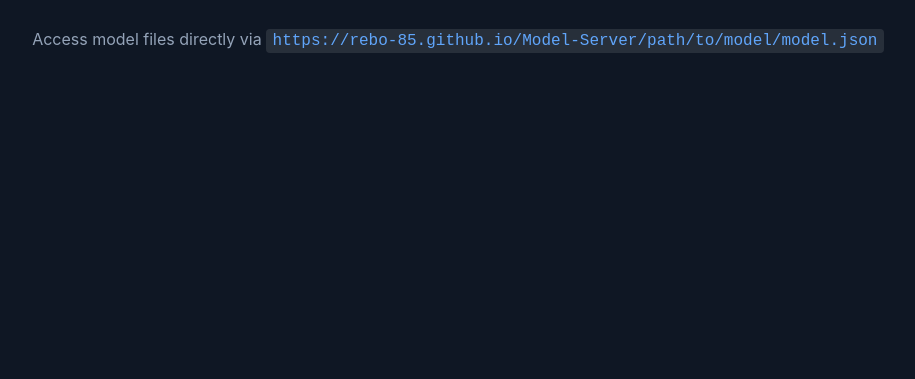
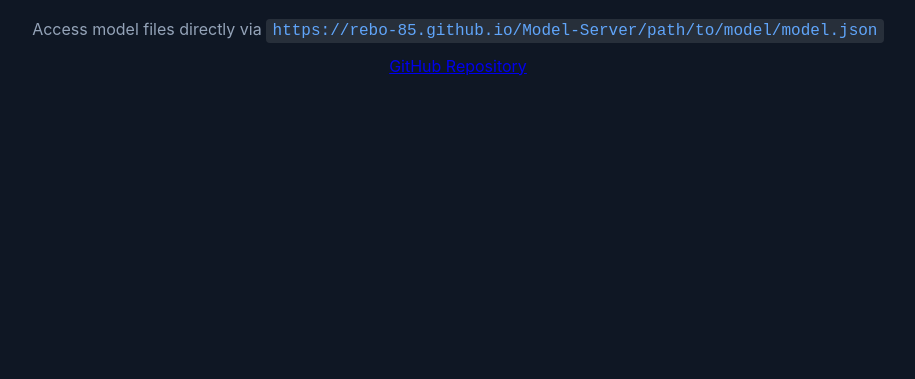
Before and after one commit to rebo-85/BeautyPredict-Server, a plain HTML site: page index.html in a window 1280 px wide. Shown: the part 421-800 px from the top of the page, without its empty margins (182-1097 px from the left). Drawn offline with Linux system fonts and the light colour scheme.

Commit message:
Update index.html

```diff
--- a/index.html
+++ b/index.html
@@ -37,5 +37,6 @@
   <h1>TensorFlow.js Model Server</h1>
   <p>This repository hosts pre-trained models for client-side use.</p>
   <p>Access model files directly via <code>https://rebo-85.github.io/Model-Server/path/to/model/model.json</code></p>
+  <a href="https://github.com/rebo-85/Model-Server" target="_blank" rel="noopener">GitHub Repository</a>
 </body>
 </html>
```
